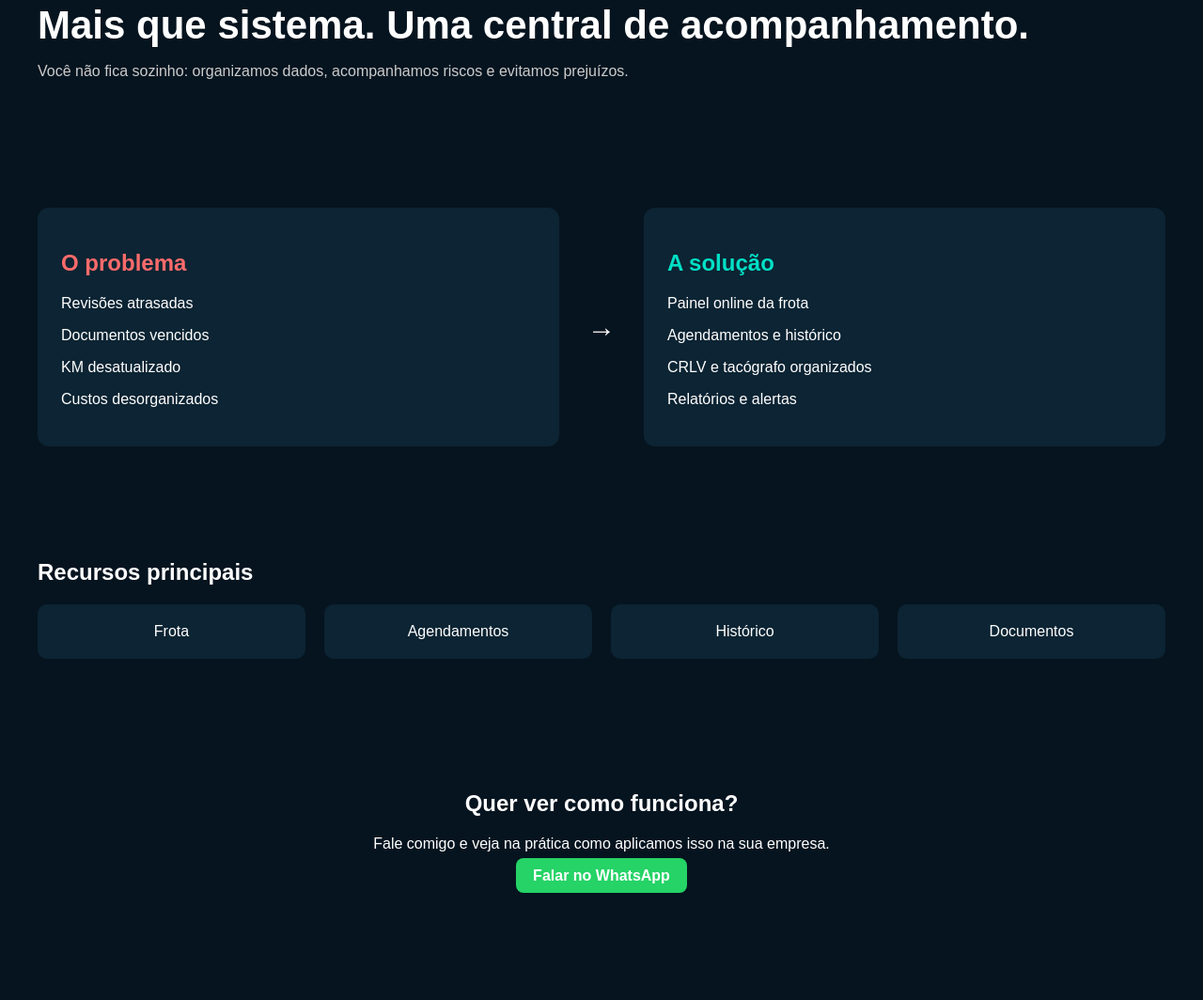
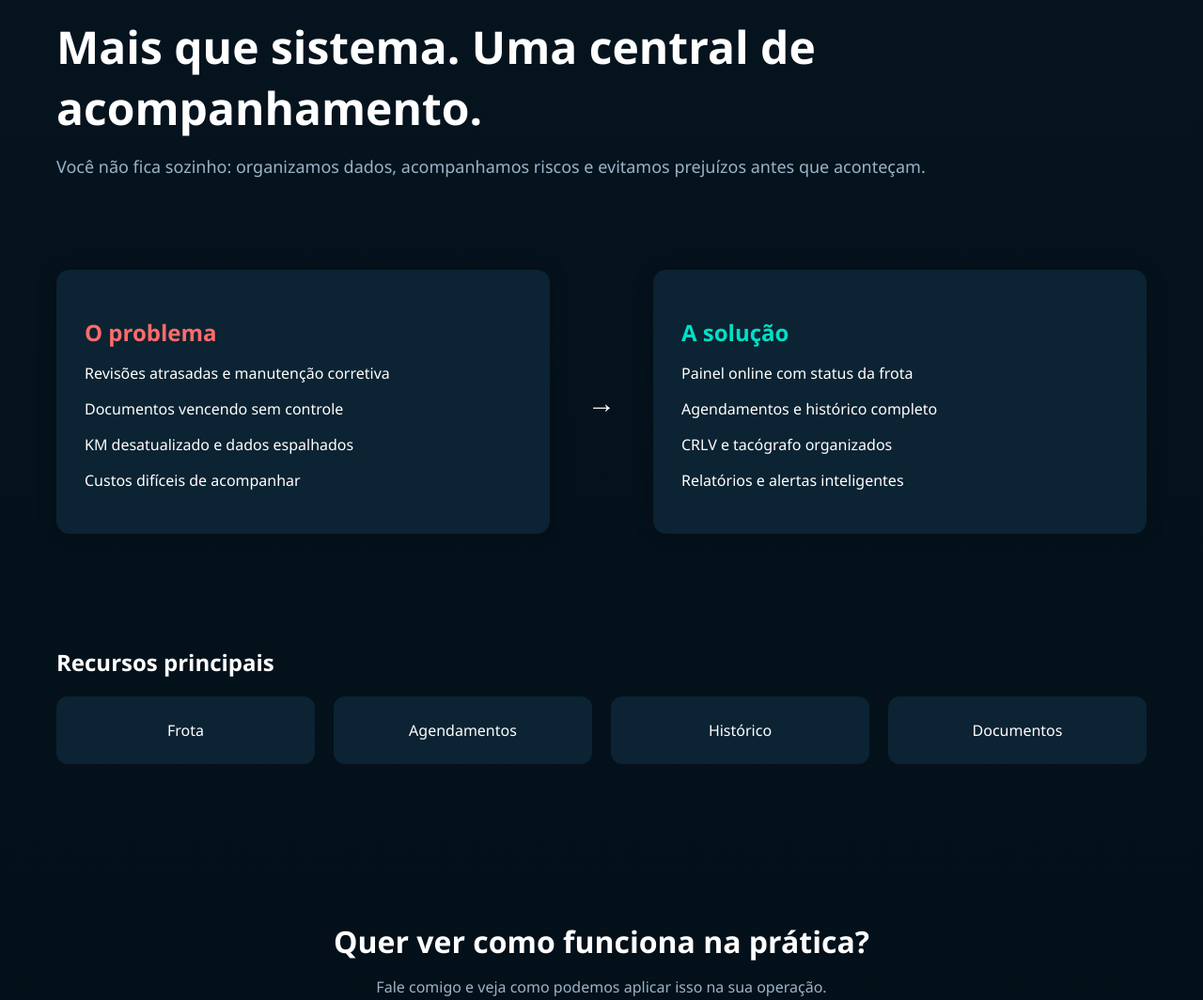
Before and after one commit to CONTROLBUB/controlhub, a plain HTML site: page index.html in a window 1280 px wide. Shown: the part 190-1254 px from the top of the page at 94% size. Before the commit the page ends 1191 px from the top, so only its background shows below. Drawn offline with Linux system fonts and the light colour scheme.

Commit message:
Update index.html

```diff
--- a/index.html
+++ b/index.html
@@ -10,14 +10,13 @@
 
 <meta name="google-site-verification" content="UUo93EaCObUXhanzqhtupVhhdWckwcaM4xmKcag0-WI" />
 
-<!-- FAVICON -->
 <link rel="icon" type="image/png" href="favicon.png">
 
 <style>
 body {
   margin:0;
-  font-family:Arial, sans-serif;
-  background:#06141f;
+  font-family: 'Segoe UI', Arial;
+  background: linear-gradient(180deg, #06141f 0%, #031019 100%);
   color:white;
 }
 
@@ -25,7 +24,7 @@ header {
   display:flex;
   justify-content:space-between;
   align-items:center;
-  padding:20px 40px;
+  padding:20px 50px;
 }
 
 header img {
@@ -34,7 +33,7 @@ header img {
 
 .buttons {
   display:flex;
-  gap:10px;
+  gap:12px;
 }
 
 .btn {
@@ -44,6 +43,11 @@ header img {
   color:white;
   text-decoration:none;
   font-weight:bold;
+  transition:0.3s;
+}
+
+.btn:hover {
+  background:#1ebe5d;
 }
 
 .insta {
@@ -56,40 +60,48 @@ header img {
 }
 
 .hero {
-  padding:80px 40px;
+  padding:90px 60px 40px;
 }
 
 .hero h1 {
-  font-size:42px;
+  font-size:48px;
   margin-bottom:10px;
 }
 
 .hero p {
-  color:#ccc;
+  color:#9bb3c7;
+  font-size:18px;
 }
 
 .boxes {
   display:flex;
-  gap:30px;
-  padding:40px;
+  gap:40px;
+  padding:40px 60px;
+  align-items:center;
 }
 
 .box {
   flex:1;
-  background:#0c2433;
-  padding:25px;
-  border-radius:12px;
+  background:#0b2332;
+  padding:30px;
+  border-radius:14px;
+  box-shadow:0 0 20px rgba(0,0,0,0.3);
+}
+
+.box h2 {
+  margin-bottom:15px;
 }
 
 .arrow {
-  display:flex;
-  align-items:center;
-  justify-content:center;
   font-size:30px;
 }
 
 .section {
-  padding:60px 40px;
+  padding:60px;
+}
+
+.section h2 {
+  margin-bottom:20px;
 }
 
 .cards {
@@ -99,15 +111,30 @@ header img {
 
 .card {
   flex:1;
-  background:#0c2433;
-  padding:20px;
-  border-radius:10px;
+  background:#0b2332;
+  padding:25px;
+  border-radius:12px;
   text-align:center;
+  transition:0.3s;
+}
+
+.card:hover {
+  transform:translateY(-5px);
 }
 
 .cta {
   text-align:center;
-  padding:60px;
+  padding:80px 40px;
+}
+
+.cta h2 {
+  font-size:32px;
+  margin-bottom:10px;
+}
+
+.cta p {
+  color:#9bb3c7;
+  margin-bottom:20px;
 }
 </style>
 </head>
@@ -125,26 +152,26 @@ header img {
 
 <div class="hero">
   <h1>Mais que sistema. Uma central de acompanhamento.</h1>
-  <p>Você não fica sozinho: organizamos dados, acompanhamos riscos e evitamos prejuízos.</p>
+  <p>Você não fica sozinho: organizamos dados, acompanhamos riscos e evitamos prejuízos antes que aconteçam.</p>
 </div>
 
 <div class="boxes">
   <div class="box">
     <h2 style="color:#ff6b6b;">O problema</h2>
-    <p>Revisões atrasadas</p>
-    <p>Documentos vencidos</p>
-    <p>KM desatualizado</p>
-    <p>Custos desorganizados</p>
+    <p>Revisões atrasadas e manutenção corretiva</p>
+    <p>Documentos vencendo sem controle</p>
+    <p>KM desatualizado e dados espalhados</p>
+    <p>Custos difíceis de acompanhar</p>
   </div>
 
   <div class="arrow">→</div>
 
   <div class="box">
     <h2 style="color:#00e0c6;">A solução</h2>
-    <p>Painel online da frota</p>
-    <p>Agendamentos e histórico</p>
+    <p>Painel online com status da frota</p>
+    <p>Agendamentos e histórico completo</p>
     <p>CRLV e tacógrafo organizados</p>
-    <p>Relatórios e alertas</p>
+    <p>Relatórios e alertas inteligentes</p>
   </div>
 </div>
 
@@ -160,8 +187,8 @@ header img {
 </div>
 
 <div class="cta">
-  <h2>Quer ver como funciona?</h2>
-  <p>Fale comigo e veja na prática como aplicamos isso na sua empresa.</p>
+  <h2>Quer ver como funciona na prática?</h2>
+  <p>Fale comigo e veja como podemos aplicar isso na sua operação.</p>
 
   <a href="https://wa.me/5562999778224" class="btn">Falar no WhatsApp</a>
 </div>
```
